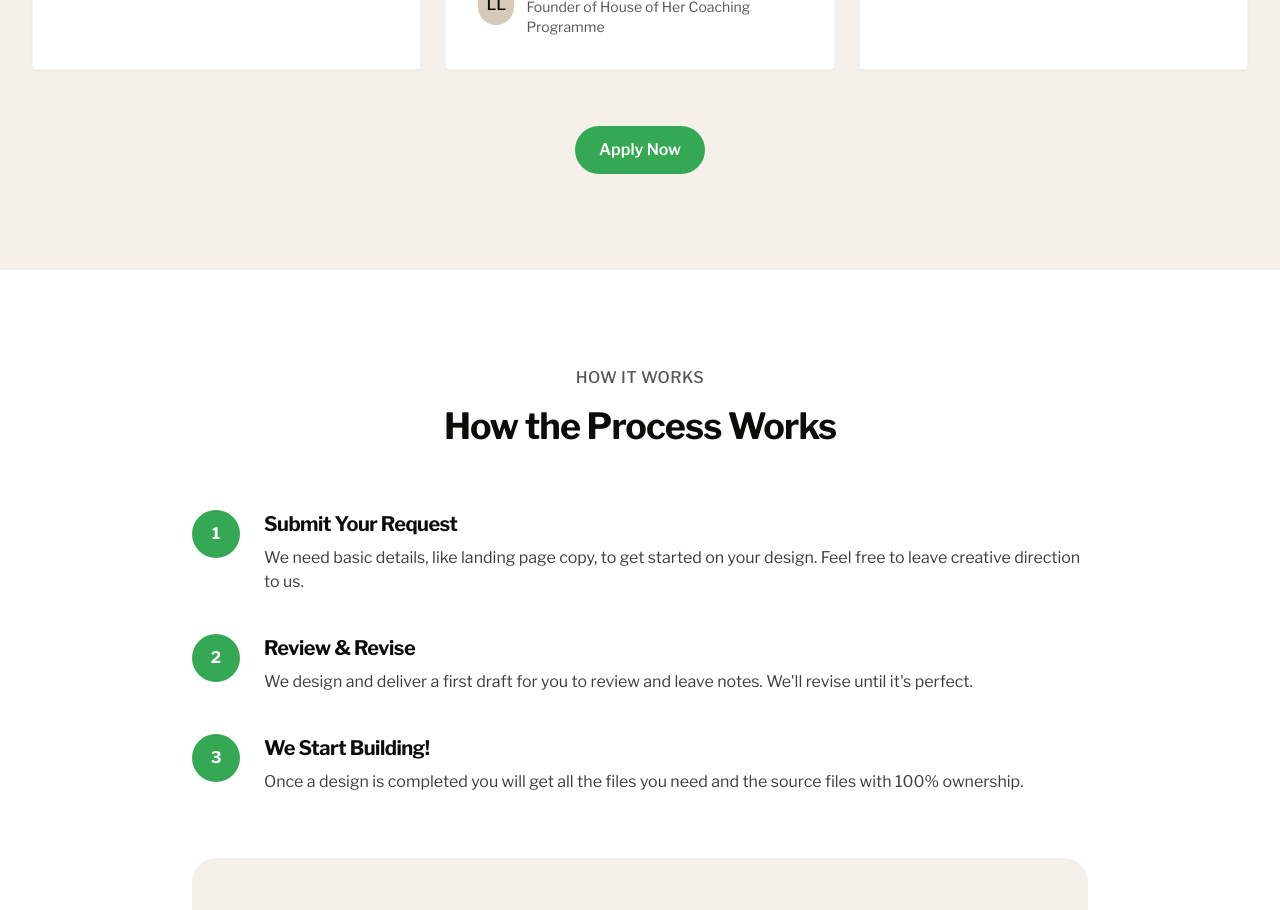
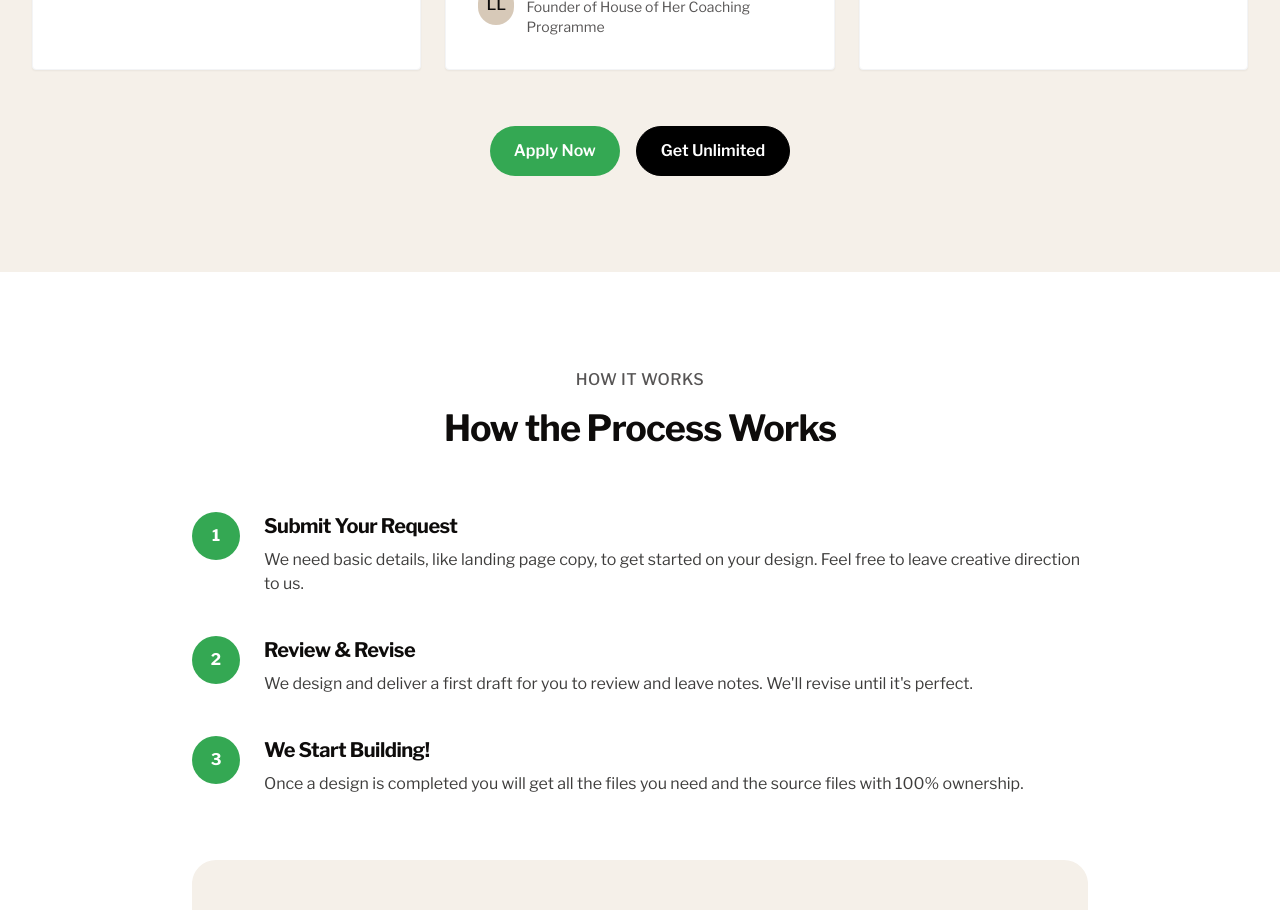
Before and after one commit to hanzoai/agency, a React (Vite) app: page / in a window 1280 px wide. Shown: the part 4200-5110 px from the top of the page. Built offline with nearby package versions, Linux system fonts and the light colour scheme.

Commit message:
Add link to subscription page
Adds a "Get Unlimited" button linking to the subscription page.

```diff
--- a/src/components/Testimonials.tsx
+++ b/src/components/Testimonials.tsx
@@ -79,9 +79,12 @@ const Testimonials = () => {
           ))}
         </div>
 
-        <div className="mt-14 text-center reveal">
+        <div className="mt-14 text-center reveal flex justify-center gap-4">
           <a href="#get-started" className="btn-primary">
             Apply Now
+          </a>
+          <a href="/subscribe" className="btn-secondary">
+            Get Unlimited
           </a>
         </div>
       </div>
```
